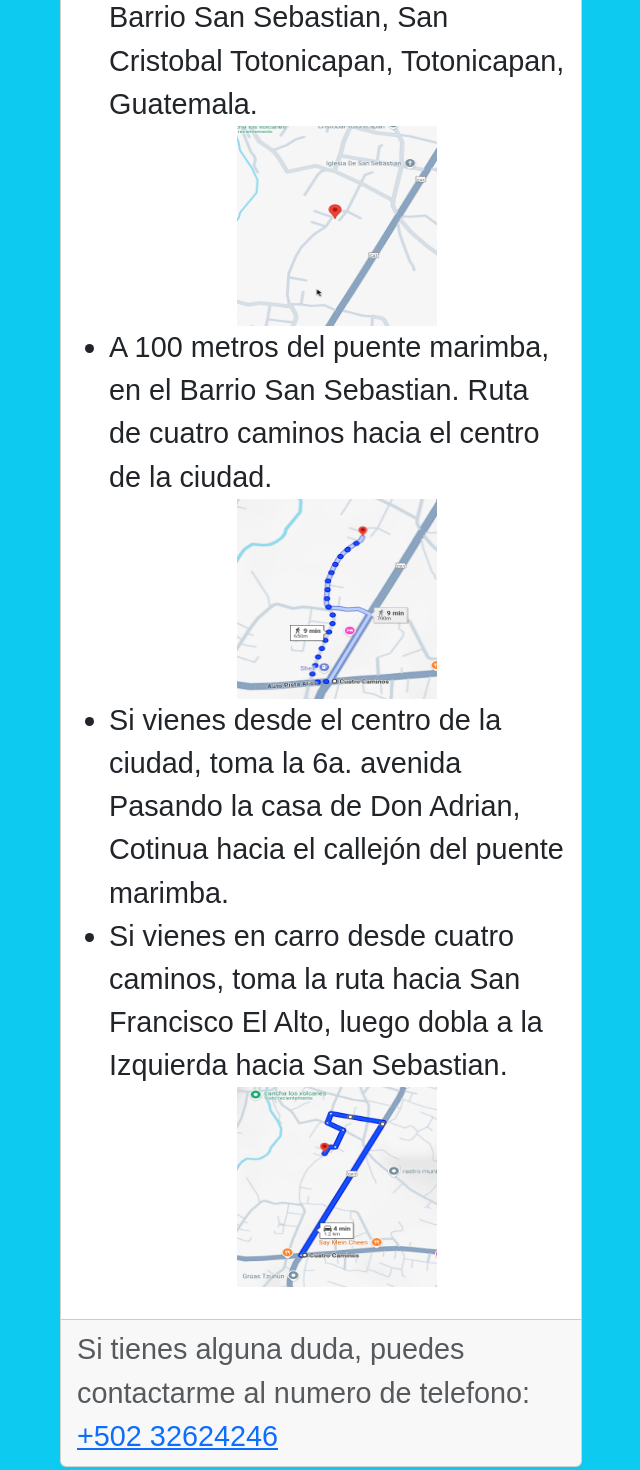
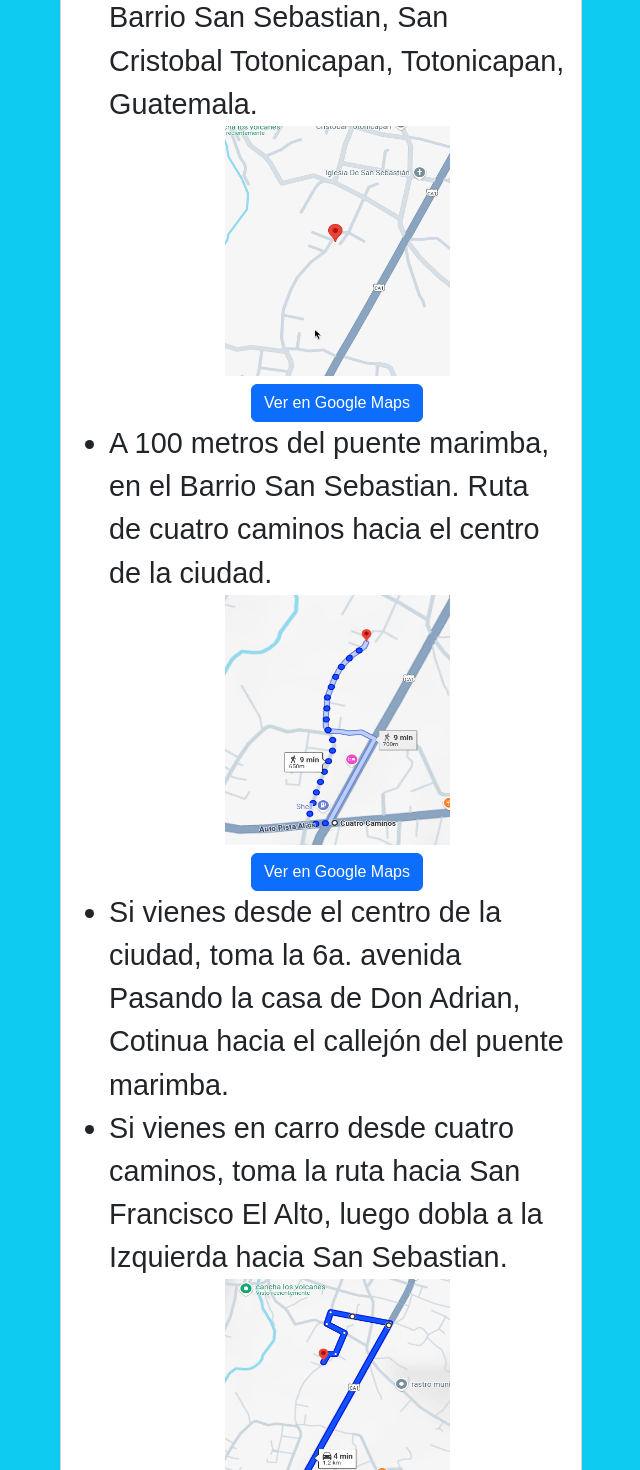
Before and after one commit to MiguelYax/invitacion, a Next.js app: page / in a window 1280 px wide. Shown: the part 1400-2870 px from the top of the page, without its empty margins (319-959 px from the left). Built offline with nearby package versions, Linux system fonts and the light colour scheme; a web font is replaced by a local one.

Commit message:
agregar boton ver en google maps

```diff
--- a/components/Location.js
+++ b/components/Location.js
@@ -6,6 +6,7 @@ import logoImg from '../public/location.jpg'
 import Image from 'next/image'
 import Help from './Help';
 import { fontHeaderClass } from './Font';
+import Map from './Map';
 
 const ubicacionDeCasa = "https://www.google.com/maps/place/14%C2%B054'48.2%22N+91%C2%B026'27.2%22W/@14.9130377,-91.4465571,2181m/data=!3m1!1e3!4m4!3m3!8m2!3d14.9133889!4d-91.4408889?entry=ttu&g_ep=EgoyMDI1MDYxNy4wIKXMDSoASAFQAw%3D%3D"
 const rutaCaminando = "https://www.google.com/maps/dir/Cuatro+Caminos/San+Crist%C3%B3bal+Totonicap%C3%A1n/@14.9132514,-91.4447894,2220m/data=!3m1!1e3!4m14!4m13!1m5!1m1!1s0x858ea4750fc88f53:0x21261cd8f78c39b3!2m2!1d-91.4417598!2d14.9087473!1m5!1m1!1s0x858ea40ae2cc795f:0x95ff47b3aa893a76!2m2!1d-91.4410199!2d14.9132843!3e2!5m1!1e4?entry=ttu&g_ep=EgoyMDI1MDYxNy4wIKXMDSoASAFQAw%3D%3D"
@@ -13,14 +14,10 @@ const rutaEnCarro = "https://www.google.com/maps/dir/Cuatro+Caminos/San+Crist%C3
 
 export default function Event() {
     return (
-        <Card
-            className="mt-5"
-        >
+        <Card className="mt-5">
             <Image
                 className="card-img-top"
                 src={logoImg}
-
-                alt="Ver en Google Maps"
             />
             <CardHeader className={fontHeaderClass}>
                 Como llegar:
@@ -29,52 +26,19 @@ export default function Event() {
                 <ul>
                     <li>
                         Ubicacion: 6a. Avenida, Zona 2, Barrio San Sebastian, San Cristobal Totonicapan, Totonicapan, Guatemala.
-                        <div className="text-center">
-                            <a
-                                href={ubicacionDeCasa}
-                                target="_blank"
-                                rel="noopener noreferrer">
-                                <Image
-                                    src={locationImage}
-                                    width={200}
-                                    height={200}
-                                    alt="Ver en Google Maps"
-                                />
-                            </a>
-                        </div>
+                        <Map url={ubicacionDeCasa} src={locationImage} />
                     </li>
                     <li>
                         A 100 metros del puente marimba, en el Barrio San Sebastian. Ruta de cuatro caminos hacia el centro de la ciudad.
-                        <div className="text-center">
-                            <a href={rutaCaminando}
-                                target="_blank" rel="noopener noreferrer">
-                                <Image
-                                    src={walkImage}
-                                    width={200}
-                                    height={200}
-                                    alt="Ver en Google Maps"
-                                />
-                            </a>
-                        </div>
+                        <Map url={rutaCaminando} src={walkImage} />
                     </li>
                     <li>
                         Si vienes desde el centro de la ciudad, toma la 6a. avenida Pasando la casa de Don Adrian, Cotinua hacia el callejón del puente marimba.
                     </li>
                     <li>
                         Si vienes en carro desde cuatro caminos, toma la ruta hacia San Francisco El Alto, luego dobla a la Izquierda hacia San Sebastian.
-                        <div className="text-center">
-                            <a href={rutaEnCarro}
-                                className="text-center"
-                                target="_blank"
-                                rel="noopener noreferrer">
-                                <Image
-                                    src={driveImage}
-                                    width={200}
-                                    height={200}
-                                    alt="Ver en Google Maps"
-                                />
-                            </a>
-                        </div>
+                        <Map url={rutaEnCarro} src={driveImage} />
+
                     </li>
                 </ul>
             </CardBody>
--- /dev/null
+++ b/components/Map.js
@@ -0,0 +1,31 @@
+import Image from 'next/image'
+import { Button } from 'react-bootstrap'
+const text = "Ver en Google Maps";
+
+export default function Map({ url, src }) {
+    return (
+        <>
+            <div className="text-center">
+                <a href={url}
+                    className="text-center"
+                    target="_blank"
+                    rel="noopener noreferrer">
+                    <Image
+                        src={src}
+                        width={225}
+                        height={250}
+                        alt={text}
+                    />
+                </a>
+            </div>
+            <div className="d-flex justify-content-center mt-2">
+                <Button
+                    target="_blank"
+                    rel="noopener noreferrer"
+                    href={url}>
+                    {text}
+                </Button>
+            </div>
+        </>
+    )
+}
```
